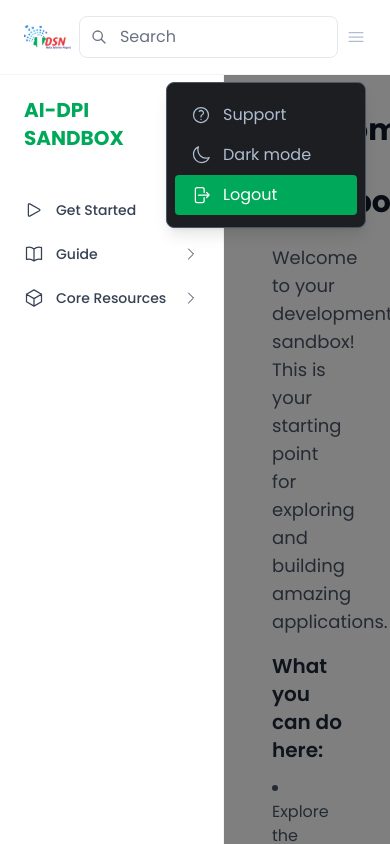
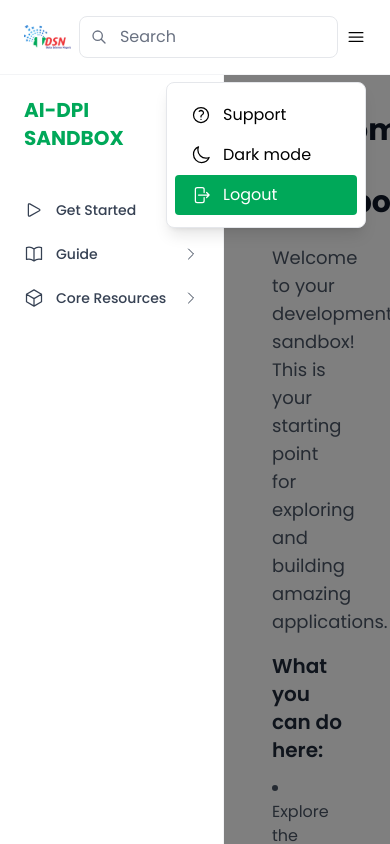
Before and after one commit to Data-Science-Nigeria/ai-dpi-sandbox-frontend, a Next.js app: page /introduction in a window 390 px wide. Both pictures are taken after a click on the button 356 px from the left and 37 px from the top of the page. Shown: the top 844 px of the page. Built offline with nearby package versions, Linux system fonts and the light colour scheme.

Commit message:
refactor: sidebar and header change

```diff
--- a/app/(sandbox)/components/header.tsx
+++ b/app/(sandbox)/components/header.tsx
@@ -45,7 +45,7 @@ export function Header({ sidebarOpen = true }: HeaderProps) {
           {/* Desktop Items */}
           <button
             onClick={handleSupport}
-            className="hidden lg:block text-[#AFBDD1] hover:text-white transition-colors"
+            className="hidden lg:block text-[#AFBDD1] hover:text-[#00A859] transition-colors"
           >
             Support
           </button>
@@ -64,7 +64,7 @@ export function Header({ sidebarOpen = true }: HeaderProps) {
           {/* Mobile Menu Button */}
           <button
             onClick={() => setIsMenuOpen(!isMenuOpen)}
-            className="lg:hidden text-[#AFBDD1] hover:text-white transition-colors"
+            className="lg:hidden text-black dark:text-white transition-colors"
           >
             <Bars3Icon className="w-5 h-5" />
           </button>
@@ -73,11 +73,11 @@ export function Header({ sidebarOpen = true }: HeaderProps) {
 
       {/* Mobile Menu Dropdown */}
       {isMenuOpen && (
-        <div className="absolute top-full right-6 mt-2 bg-[#1C1E22] border border-gray-600 rounded-md shadow-lg z-50 lg:hidden min-w-[200px]">
+        <div className="absolute top-full right-6 mt-2 bg-white dark:bg-[#1C1E22] border dark:border-gray-400 rounded-md shadow-lg z-50 lg:hidden min-w-[200px]">
           <div className="py-3 px-2">
             <button
               onClick={handleSupport}
-              className="flex items-center gap-3 w-full px-4 py-2 text-[#AFBDD1] hover:bg-gray-700 transition-colors"
+              className="flex items-center gap-3 w-full px-4 py-2 text-black dark:text-[#AFBDD1] hover:bg-[#00A859] transition-colors"
             >
               <QuestionMarkCircleIcon className="w-5 h-5" />
               <span>Support</span>
@@ -85,7 +85,7 @@ export function Header({ sidebarOpen = true }: HeaderProps) {
 
             <button
               onClick={handleThemeToggle}
-              className="flex items-center gap-3 w-full px-4 py-2 text-[#AFBDD1] hover:bg-gray-700 transition-colors"
+              className="flex items-center gap-3 w-full px-4 py-2 text-black dark:text-[#AFBDD1] hover:bg-[#00A859] transition-colors"
             >
               {effectiveTheme === 'dark' ? (
                 <SunIcon className="w-5 h-5" />
--- a/app/(sandbox)/components/theme-toggle.tsx
+++ b/app/(sandbox)/components/theme-toggle.tsx
@@ -10,7 +10,7 @@ export function ThemeToggle() {
   return (
     <button
       onClick={toggleTheme}
-      className="text-[#AFBDD1] hover:text-white transition-colors"
+      className="text-[#AFBDD1] hover:text-[#00A859] transition-colors"
     >
       {displayText}
     </button>
```
